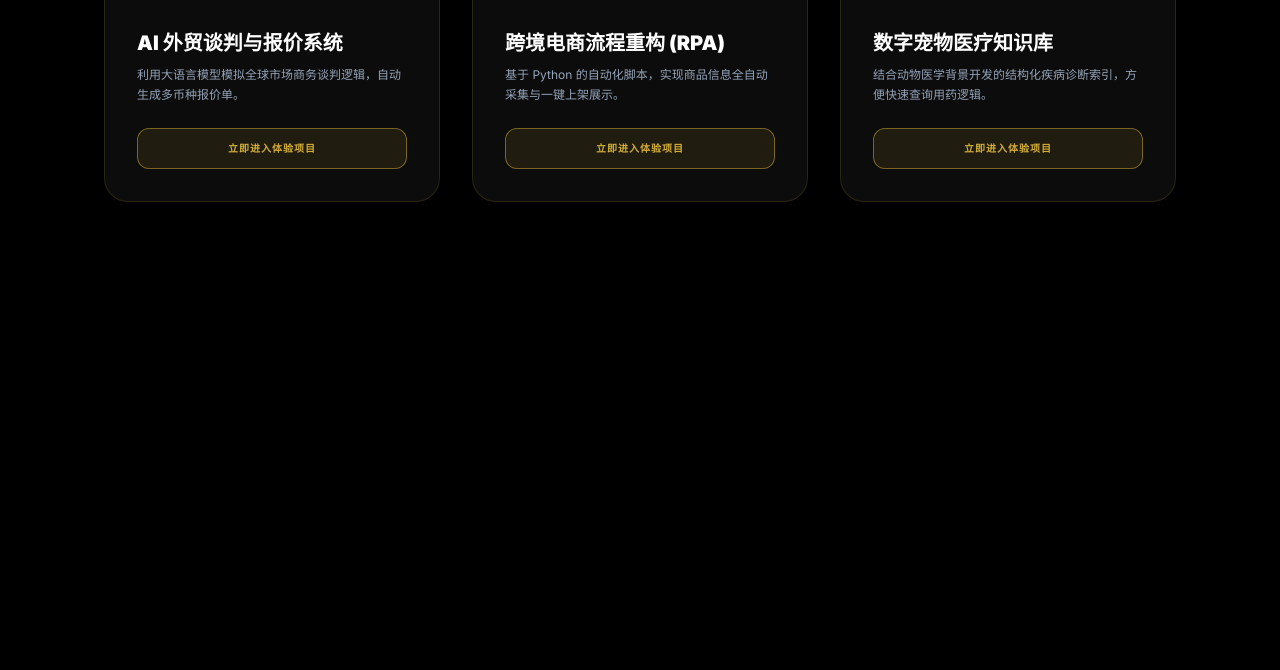
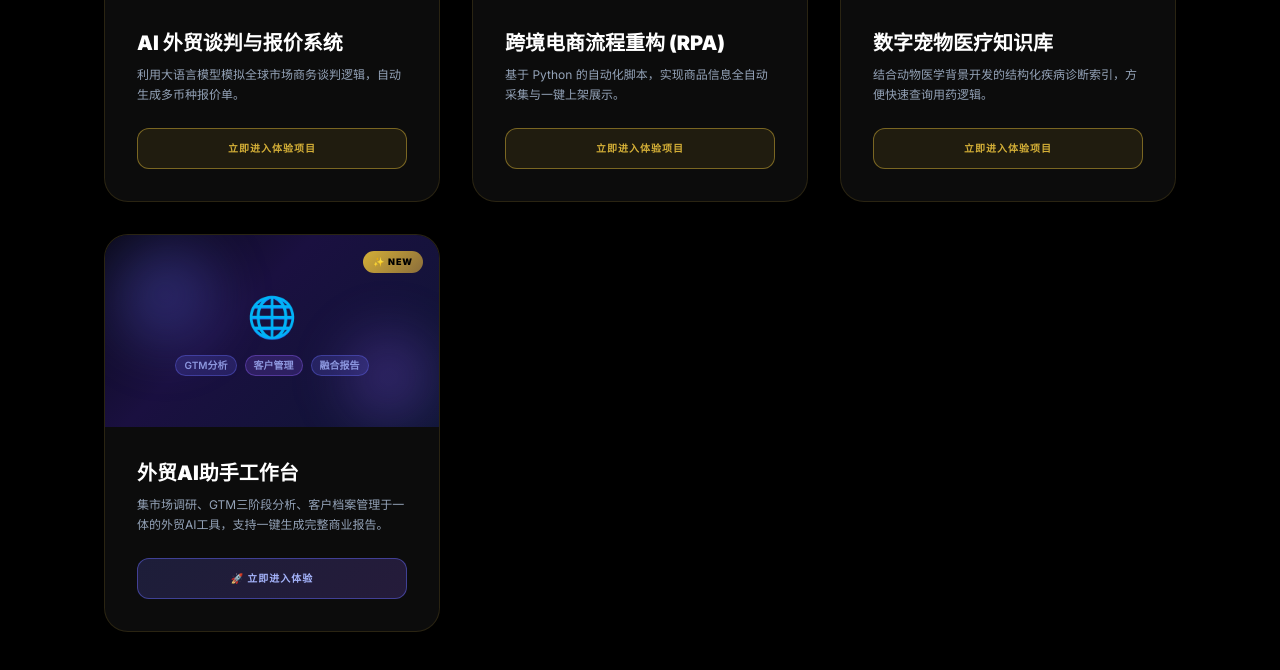
Before and after one commit to kexiang335-ship-it/My-resume, a plain HTML site: page portfolio.html in a window 1280 px wide. Shown: the part 496-1166 px from the top of the page. Before the commit the page ends 800 px from the top, so only its background shows below. Drawn offline with nearby package versions, Linux system fonts and the light colour scheme.

Commit message:
feat: add Trade AI Assistant project card to portfolio

```diff
--- a/portfolio.html
+++ b/portfolio.html
@@ -61,6 +61,34 @@
             </div>
         </div>
 
+        <!-- 外贸AI助手 - NEW -->
+        <div class="glass-card rounded-3xl overflow-hidden relative">
+            <!-- NEW badge -->
+            <div class="absolute top-4 right-4 z-10 px-2.5 py-1 rounded-full text-[9px] font-black uppercase tracking-widest" style="background: linear-gradient(135deg, #d4af37, #8a6d3b); color: #000;">✨ NEW</div>
+            <!-- Gradient preview mimicking aurora theme -->
+            <div class="h-48 flex items-center justify-center overflow-hidden relative" style="background: linear-gradient(135deg, #0a0a1a 0%, #1a1040 40%, #0f1535 100%);">
+                <!-- Aurora glow blobs -->
+                <div style="position:absolute;top:-20px;left:-20px;width:160px;height:160px;border-radius:50%;background:radial-gradient(circle, rgba(99,102,241,0.35), transparent 70%);filter:blur(20px);"></div>
+                <div style="position:absolute;bottom:-20px;right:-20px;width:140px;height:140px;border-radius:50%;background:radial-gradient(circle, rgba(139,92,246,0.30), transparent 70%);filter:blur(20px);"></div>
+                <!-- Icon cluster -->
+                <div class="relative z-10 flex flex-col items-center gap-2">
+                    <div style="font-size:2.5rem;">🌐</div>
+                    <div class="flex gap-2 text-[10px] font-semibold" style="color:rgba(165,180,252,0.8);">
+                        <span style="background:rgba(99,102,241,0.2);border:1px solid rgba(99,102,241,0.4);padding:2px 8px;border-radius:999px;">GTM分析</span>
+                        <span style="background:rgba(139,92,246,0.2);border:1px solid rgba(139,92,246,0.4);padding:2px 8px;border-radius:999px;">客户管理</span>
+                        <span style="background:rgba(99,102,241,0.2);border:1px solid rgba(99,102,241,0.4);padding:2px 8px;border-radius:999px;">融合报告</span>
+                    </div>
+                </div>
+            </div>
+            <div class="p-8 flex-1 flex flex-col">
+                <h3 class="text-xl font-bold text-white mb-2">外贸AI助手工作台</h3>
+                <p class="text-xs text-slate-400 mb-6 leading-relaxed">集市场调研、GTM三阶段分析、客户档案管理于一体的外贸AI工具，支持一键生成完整商业报告。</p>
+                <div class="mt-auto flex flex-col gap-2">
+                    <a href="https://tradeai-2ymm8ecz.manus.space" target="_blank" rel="noopener noreferrer" class="inline-block w-full text-center py-3 rounded-xl text-[10px] font-bold uppercase tracking-widest transition-all" style="background:linear-gradient(135deg,rgba(99,102,241,0.2),rgba(139,92,246,0.2));border:1px solid rgba(99,102,241,0.5);color:#a5b4fc;" onmouseover="this.style.background='linear-gradient(135deg,#6366f1,#8b5cf6)';this.style.color='#fff';" onmouseout="this.style.background='linear-gradient(135deg,rgba(99,102,241,0.2),rgba(139,92,246,0.2))';this.style.color='#a5b4fc';">🚀 立即进入体验</a>
+                </div>
+            </div>
+        </div>
+
     </main>
 </body>
 </html>
```
